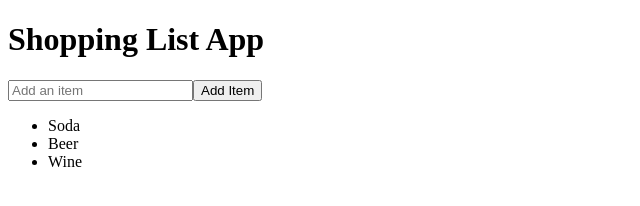
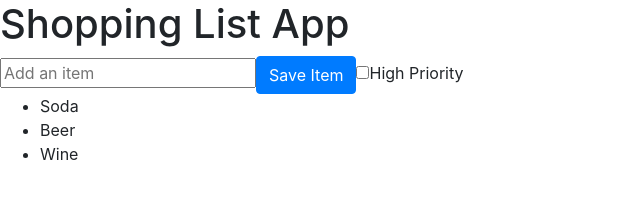
Before and after one commit to AlexRingor/VueJSOptionsAPI, a plain HTML site: page index.html in a window 1280 px wide. Shown: the whole page, without its empty margins (0-640 px from the left). Drawn offline with nearby package versions, Linux system fonts and the light colour scheme.

Commit message:
user events

```diff
--- a/index.html
+++ b/index.html
@@ -4,12 +4,15 @@
     <meta charset="UTF-8">
     <meta name="viewport" content="width=device-width, initial-scale=1.0">
     <title>Options Api Fundatmentals</title>
+    <link rel="stylesheet" href="https://cdn.jsdelivr.net/npm/bootstrap@4.3.1/dist/css/bootstrap.min.css" integrity="sha384-ggOyR0iXCbMQv3Xipma34MD+dH/1fQ784/j6cY/iJTQUOhcWr7x9JvoRxT2MZw1T" crossorigin="anonymous">
+
 </head>
 <body>
     <div id="shopping-list">
         <h1>{{header ? header : 'Welcome'}}</h1>
-        <input type="text" placeholder="Add an item" v-model="newItem">
-        <button @click="addItem">Add Item</button>
+        <input @keyup.enter="items.push({id:items.length +1 , label: newItem})" type="text" placeholder="Add an item" v-model="newItem">
+        <button class="btn btn-primary" @click="items.push({id:items.length +1 , label: newItem})">Save Item</button>
+        <input type="checkbox" v-model="newItemHighPriority">High Priority
 
         <ul>
             <li v-for="item in items" :key="item.id"> {{item.label}}</li>
@@ -30,11 +33,6 @@
                         { id: 3, label: "Wine"}
                 ]
                 }
-            },
-            methods : {
-                addItem() {
-                    this.items.push(this.newItem)
-                }
             }
         })
         .mount('#shopping-list')
```
